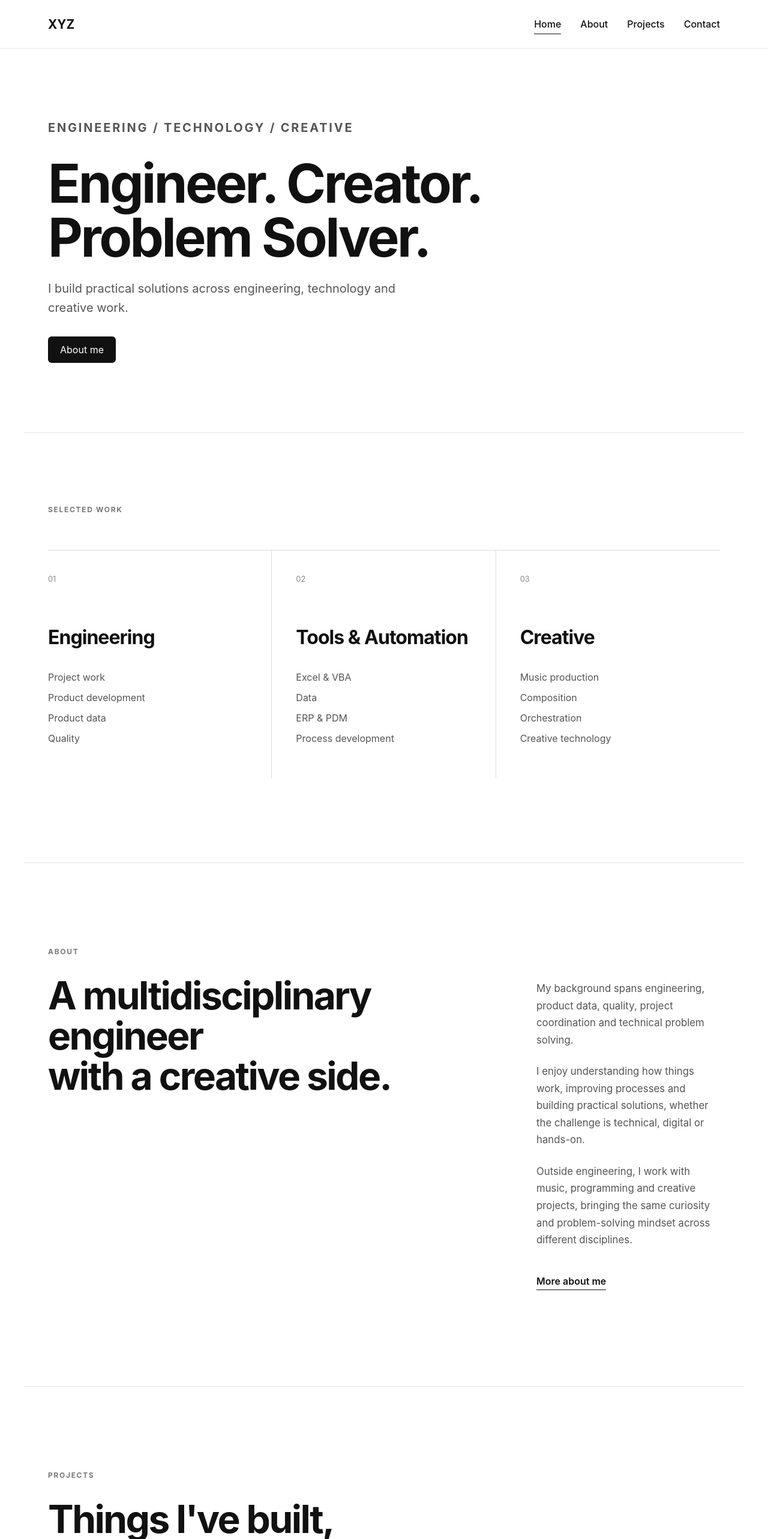
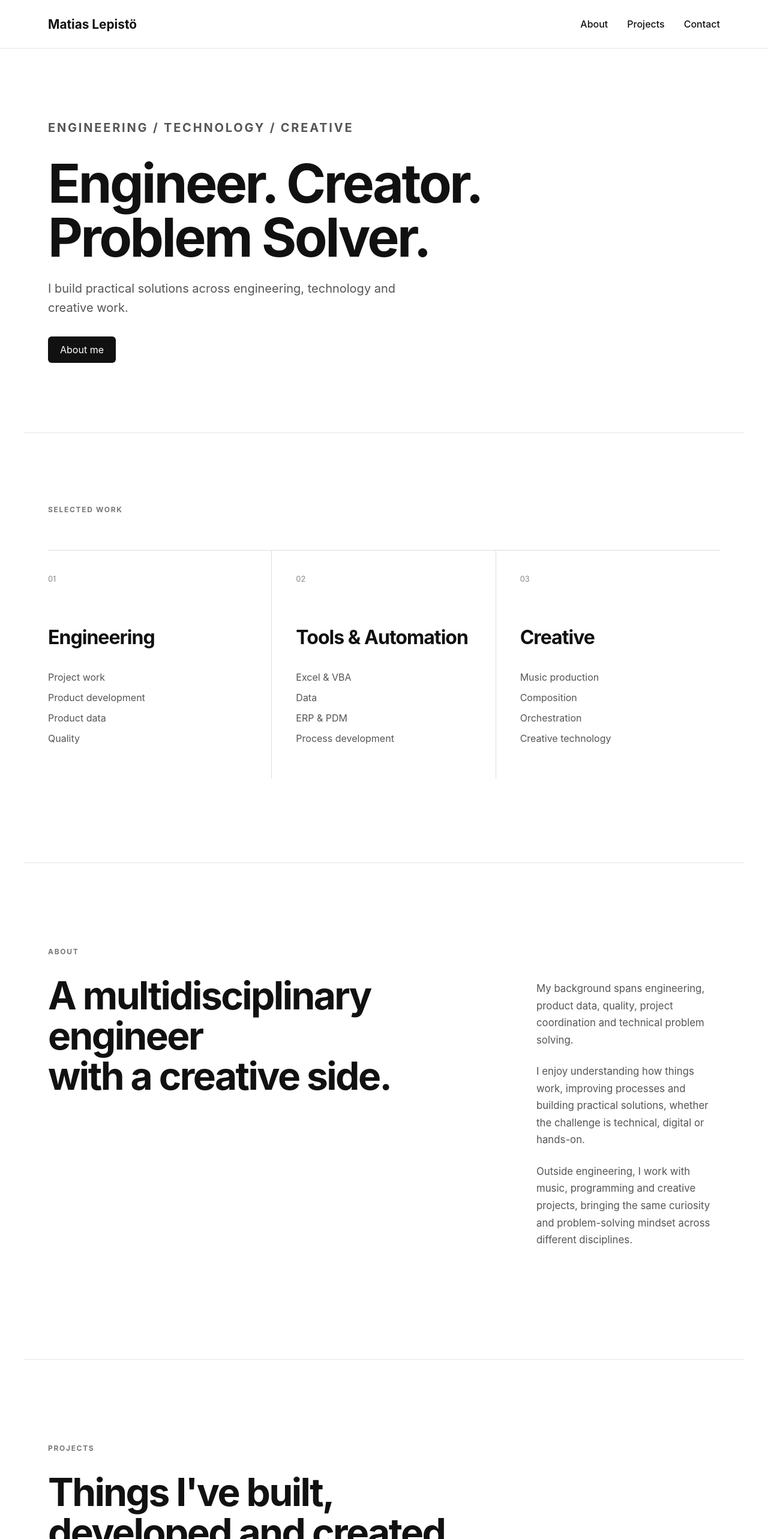
Before and after one commit to aldergrove/portfolio_page, a React (Vite) app: page / in a window 1280 px wide. Shown: the top 2566 px of the page at 60% size. Built offline with nearby package versions, Linux system fonts and the light colour scheme.

Commit message:
Convert portfolio to single page layout

```diff
--- a/package.json
+++ b/package.json
@@ -11,8 +11,7 @@
   },
   "dependencies": {
     "react": "^19.2.8",
-    "react-dom": "^19.2.8",
-    "react-router-dom": "^7.18.4"
+    "react-dom": "^19.2.8"
   },
   "devDependencies": {
     "@types/node": "^24.13.3",
--- a/src/App.css
+++ b/src/App.css
@@ -7,8 +7,16 @@
 /* Header */
 
 header {
+  position: sticky;
+  top: 0;
+  z-index: 1000;
+
   width: 100%;
+
+  background: rgba(255, 255, 255, 0.95);
   border-bottom: 1px solid #e5e5e5;
+
+  backdrop-filter: blur(10px);
 }
 
 nav {
--- a/src/App.tsx
+++ b/src/App.tsx
@@ -1,30 +1,28 @@
-import { HashRouter, Routes, Route } from 'react-router-dom'
+import './App.css'
 
-import './App.css'
-import Home from './pages/Home'
 import Header from './components/Header'
-import About from './components/About'
+import Hero from './components/Hero'
+import SelectedWork from './components/SelectedWork'
+import Intro from './components/Intro'
 import Projects from './components/Projects'
 import Contact from './components/Contact'
 import Footer from './components/Footer'
 
 function App() {
   return (
-    <HashRouter>
-  <Header />
+    <>
+      <Header />
 
       <main>
-        <Routes>
-          <Route path="/" element={<Home />} />
-          <Route path="/about" element={<About />} />
-          <Route path="/projects" element={<Projects />} />
-          <Route path="/contact" element={<Contact />} />
-
-        </Routes>
+        <Hero />
+        <SelectedWork />
+        <Intro />
+        <Projects />
+        <Contact />
       </main>
 
       <Footer />
-    </HashRouter>
+    </>
   )
 }
 
--- a/src/components/Contact.tsx
+++ b/src/components/Contact.tsx
@@ -1,6 +1,6 @@
 function Contact() {
   return (
-    <section className="contact-page">
+    <section className="contact-page" id="contact">
       <div className="contact-heading">
         <p className="section-label">CONTACT</p>
 
--- a/src/components/FeaturedProjects.tsx
+++ b/src/components/FeaturedProjects.tsx
@@ -1,4 +1,3 @@
-import { Link } from 'react-router-dom'
 import { projects } from '../data/projects.ts'
 
 function FeaturedProjects() {
@@ -7,9 +6,7 @@ function FeaturedProjects() {
       <div className="featured-projects-header">
         <p className="section-label">SELECTED PROJECTS</p>
 
-        <Link to="/projects" className="text-link">
-          View all projects
-        </Link>
+
       </div>
 
       <div className="featured-project-list">
--- a/src/components/Footer.tsx
+++ b/src/components/Footer.tsx
@@ -2,7 +2,7 @@ function Footer() {
   return (
     <footer>
       <div className="footer-content">
-        <strong>XYZ</strong>
+        <strong>Matias Lepistö.</strong>
 
         <p>
           Engineer. Creator. Problem Solver.
--- a/src/components/Header.tsx
+++ b/src/components/Header.tsx
@@ -1,41 +1,15 @@
-import { NavLink } from 'react-router-dom'
-
 function Header() {
   return (
     <header>
       <nav>
-        <NavLink to="/" className="logo">
-          XYZ
-        </NavLink>
+        <a href="#home" className="logo">
+          Matias Lepistö
+        </a>
 
         <div className="nav-links">
-          <NavLink
-            to="/"
-            className={({ isActive }) => (isActive ? 'active' : '')}
-          >
-            Home
-          </NavLink>
-
-          <NavLink
-            to="/about"
-            className={({ isActive }) => (isActive ? 'active' : '')}
-          >
-            About
-          </NavLink>
-
-          <NavLink
-            to="/projects"
-            className={({ isActive }) => (isActive ? 'active' : '')}
-          >
-            Projects
-          </NavLink>
-
-          <NavLink
-            to="/contact"
-            className={({ isActive }) => (isActive ? 'active' : '')}
-          >
-            Contact
-          </NavLink>
+          <a href="#about">About</a>
+          <a href="#projects">Projects</a>
+          <a href="#contact">Contact</a>
         </div>
       </nav>
     </header>
--- a/src/components/Hero.tsx
+++ b/src/components/Hero.tsx
@@ -1,8 +1,6 @@
-import { Link } from 'react-router-dom'
-
 function Hero() {
   return (
-    <section className="hero">
+    <section className="hero" id="home">
       <p className="hero-label">
         ENGINEERING / TECHNOLOGY / CREATIVE
       </p>
@@ -18,7 +16,7 @@ function Hero() {
         technology and creative work.
       </p>
 
-      <Link to="/about">About me</Link>
+      <a href="#about">About me</a>
     </section>
   )
 }
--- a/src/components/Intro.tsx
+++ b/src/components/Intro.tsx
@@ -1,8 +1,6 @@
-import { Link } from 'react-router-dom'
-
 function Intro() {
   return (
-    <section className="intro">
+    <section className="intro" id="about">
       <div className="intro-heading">
         <p className="section-label">ABOUT</p>
 
@@ -31,9 +29,7 @@ function Intro() {
           problem-solving mindset across different disciplines.
         </p>
 
-        <Link to="/about" className="text-link">
-          More about me
-        </Link>
+
       </div>
     </section>
   )
--- a/src/index.css
+++ b/src/index.css
@@ -4,6 +4,7 @@
 
 html {
   scroll-behavior: smooth;
+  scroll-padding-top: 80px;
 }
 
 body {
--- a/src/pages/Home.tsx
+++ /dev/null
@@ -1,17 +0,0 @@
-import Hero from '../components/Hero'
-import SelectedWork from '../components/SelectedWork'
-import Intro from '../components/Intro'
-import Projects from '../components/Projects'
-
-function Home() {
-  return (
-    <>
-      <Hero />
-      <SelectedWork />
-      <Intro />
-      <Projects />
-    </>
-  )
-}
-
-export default Home
```
Also changed, not shown: 1 other file (tests, documents, lock files or other folders).
